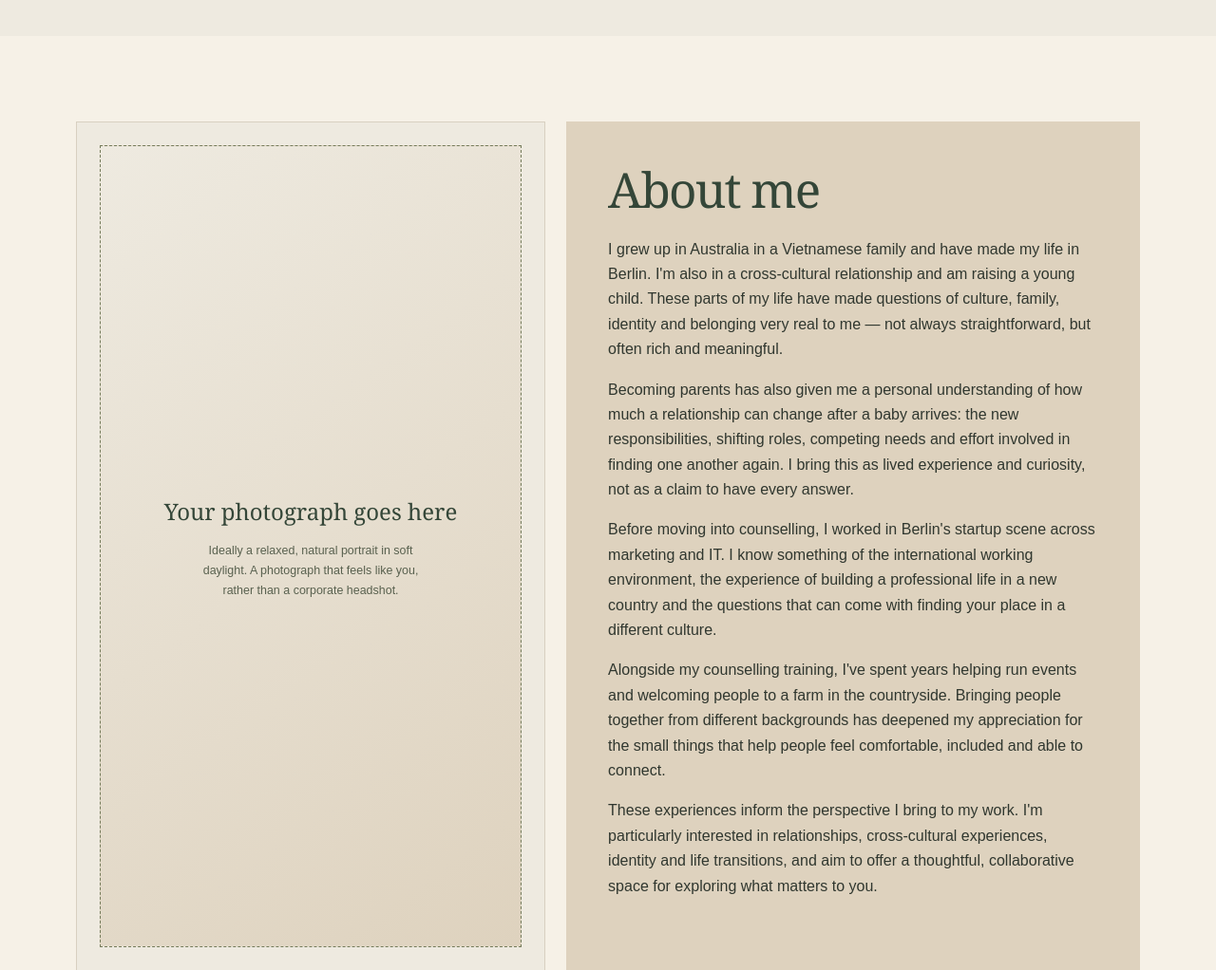
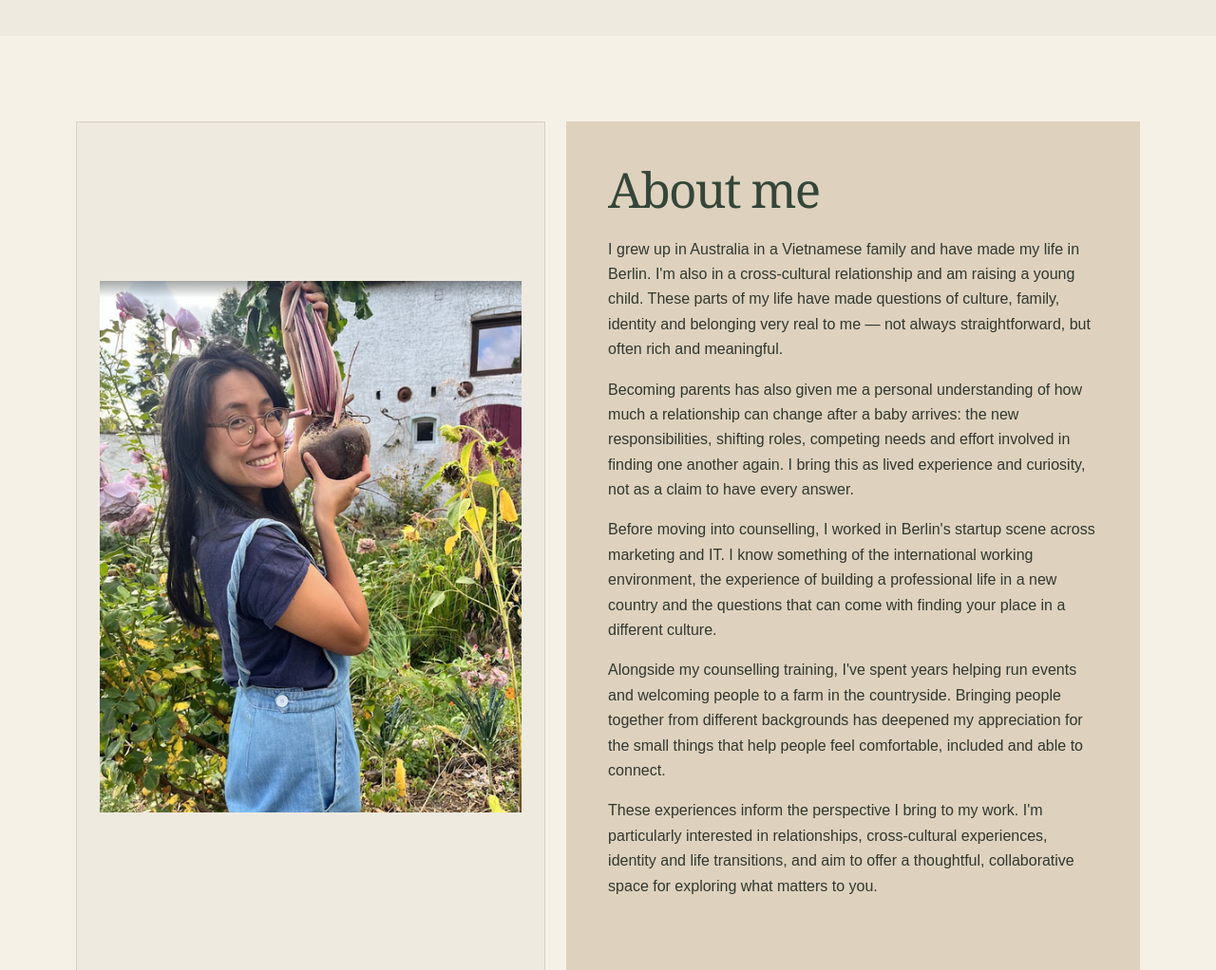
Before and after one commit to thanhlantrung/thanhtrung, a plain HTML site: page index.html in a window 1280 px wide. Shown: the part 2360-3382 px from the top of the page at 95% size. Drawn offline with Linux system fonts and the light colour scheme.

Commit message:
added image

```diff
--- a/index.html
+++ b/index.html
@@ -96,6 +96,19 @@ h3{font-family:var(--serif);font-size:1.65rem;font-weight:400;color:var(--forest
   .photo,.photo2{min-height:300px}
   .meta{gap:7px}
   .meta span+span:before{margin-right:7px}
+}
+
+.portrait-panel {
+  overflow: hidden;
+}
+
+.portrait-image {
+  display: block;
+  width: 100%;
+  height: auto;
+  max-height: 560px;
+  object-fit: cover;
+  object-position: center 35%;
 }
 </style>
 </head>
@@ -237,13 +250,11 @@ h3{font-family:var(--serif);font-size:1.65rem;font-weight:400;color:var(--forest
 <section class="section wrap" id="about">
   <div class="photo-strip">
     <div class="portrait-panel">
-      <div class="portrait-placeholder">
-        <strong>Your photograph goes here</strong>
-        <span>
-          Ideally a relaxed, natural portrait in soft daylight.
-          A photograph that feels like you, rather than a corporate headshot.
-        </span>
-      </div>
+      <img
+        class="portrait-image"
+        src="portrait.jpg"
+        alt="Portrait of me in my garden"
+      >
     </div>
 
     <div class="about-copy">
```
